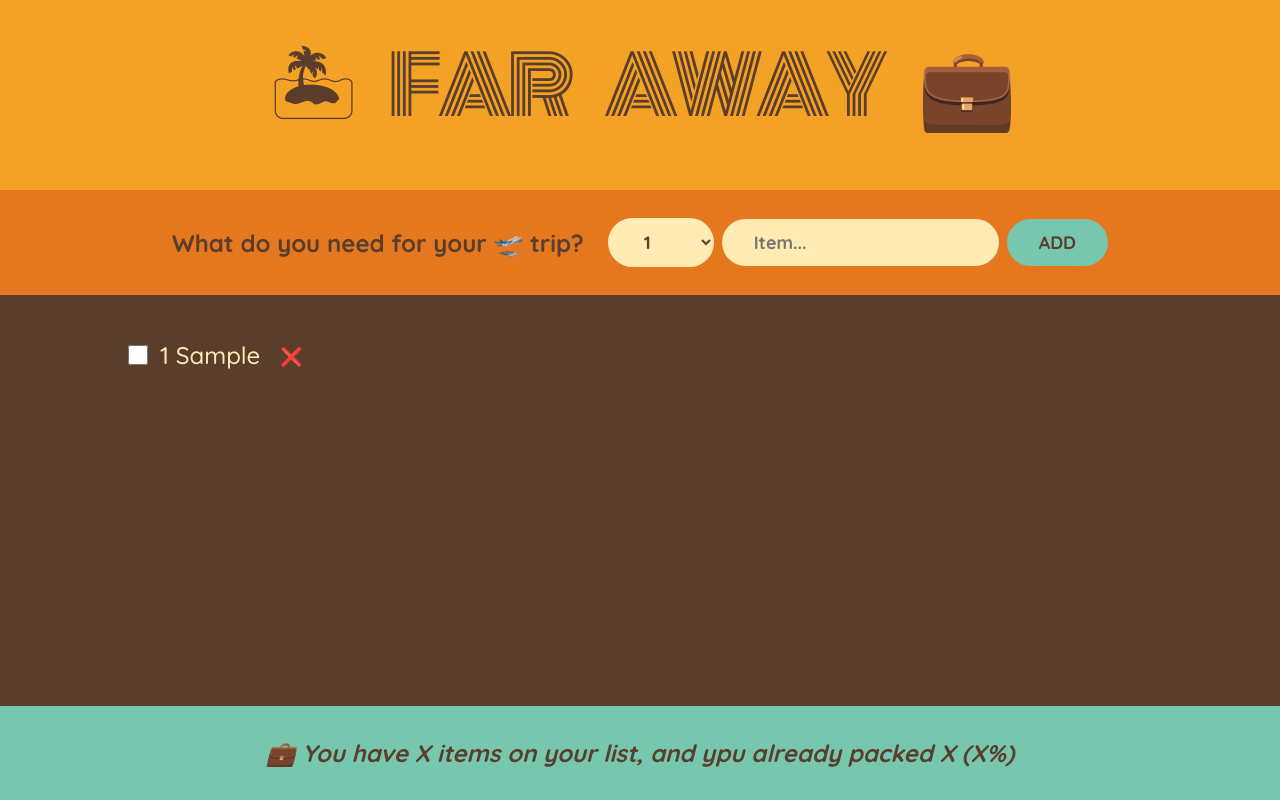
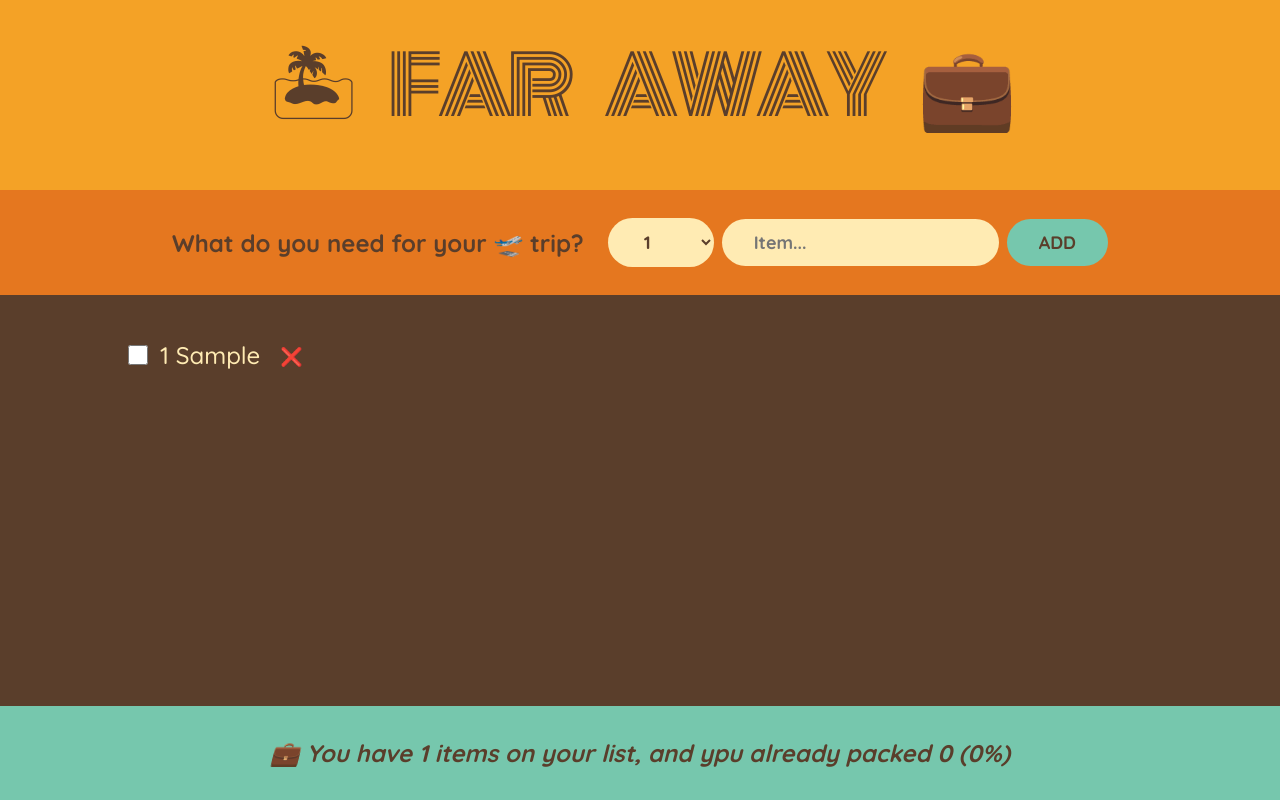
Before and after one commit to seoyeonum/travel-list, a React (Create React App) app: page / in a window 1280 px wide. Both pictures are taken after typing "Sample" into the empty fields and a click on the button "ADD". Built offline with nearby package versions, Linux system fonts and the light colour scheme; the HTML template or start-up script is replaced by a standard one.

Commit message:
✨feat: add calculating statistic in the Stats
- add numItems and numPacked (derived state) that depends on item array
- add percentage of packed items using template literal
- render data earlier when the number of items is 0
- revise commit of Oct 2nd on Oct 3rd

```diff
--- a/src/App.js
+++ b/src/App.js
@@ -29,7 +29,7 @@
         onDeleteItem={handleDeleteItem}
         onToggleItem={handleToggleItem}
       />
-      <Stats />
+      <Stats items={items} />
     </div>
   );
 }
@@ -117,10 +117,28 @@
   );
 }
 
-function Stats() {
+function Stats({ items }) {
+  if (!items.length)
+    return (
+      <p className="stats">
+        <em>Start adding some items to your packing list 🚀</em>
+      </p>
+    );
+  // 위와 같은 작업을 통해 조기 렌더링이 가능하다.
+  // 즉, 불필요한 작업을 줄이고 빠르게 렌더링함
+
+  const numItems = items.length;
+  const numPacked = items.filter((item) => item.packed).length;
+  const percentage = Math.round((numPacked / numItems) * 100);
+
   return (
     <footer className="stats">
-      <em>💼 You have X items on your list, and ypu already packed X (X%)</em>
+      <em>
+        {percentage === 100
+          ? 'You got everything! Ready to go 😆'
+          : `💼 You have ${numItems} items on your list, and ypu already packed
+        ${numPacked} (${percentage}%)`}
+      </em>
     </footer>
   );
 }
```
